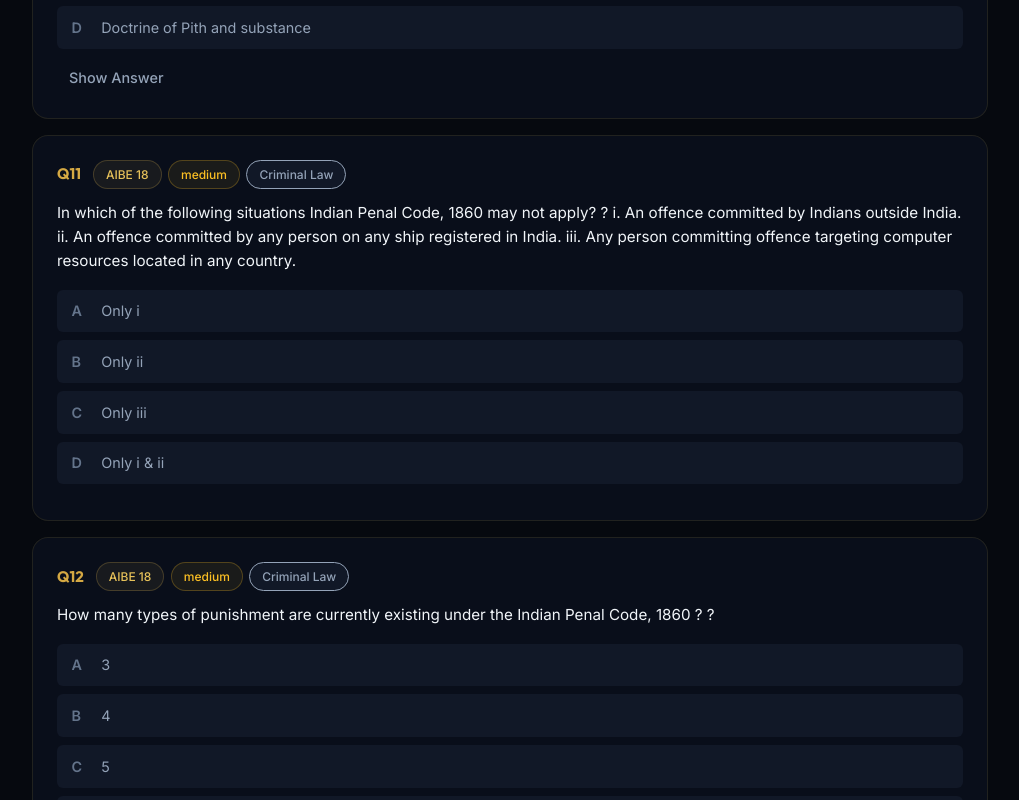
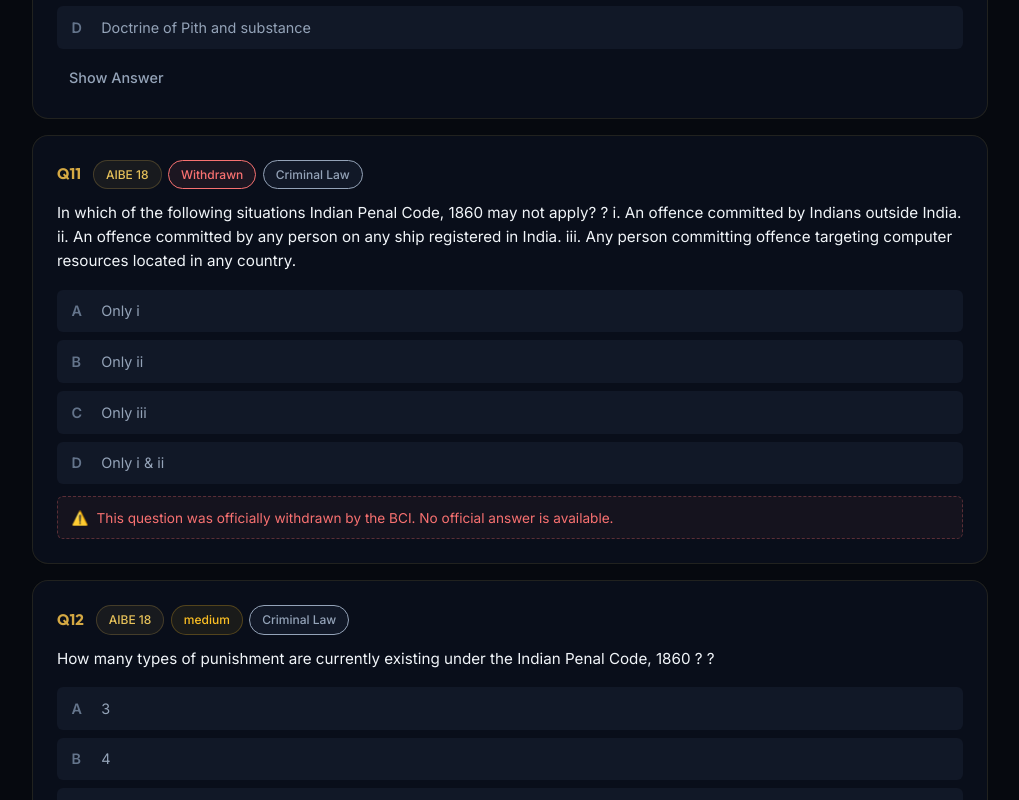
Before and after one commit to HridayHS/aibe, a React (Vite) app: page /questions in a window 1280 px wide. Shown: the part 4340-5140 px from the top of the page, without its empty margins (260-1279 px from the left). Built offline with nearby package versions, Linux system fonts and the light colour scheme.

Commit message:
Enhance UI to display BCI withdrawn badges and notes on questions page

```diff
--- a/src/pages/Questions.css
+++ b/src/pages/Questions.css
@@ -158,3 +158,23 @@
   font-size: 0.88rem;
   color: var(--text-secondary);
 }
+
+.tag-withdrawn {
+  color: #f87171;
+  border-color: rgba(248, 113, 113, 0.4);
+  background: rgba(248, 113, 113, 0.08);
+}
+
+.withdrawn-note {
+  font-size: 0.85rem;
+  color: #f87171;
+  padding: 0.65rem 0.85rem;
+  border-radius: var(--radius-sm);
+  background: rgba(248, 113, 113, 0.05);
+  border: 1px dashed rgba(248, 113, 113, 0.3);
+  margin-top: 0.5rem;
+  line-height: 1.5;
+  display: flex;
+  align-items: center;
+  gap: 0.5rem;
+}
--- a/src/pages/Questions.jsx
+++ b/src/pages/Questions.jsx
@@ -89,9 +89,13 @@ export default function Questions() {
               <span className="q-number">Q{q.questionNumber}</span>
               <div className="q-tags">
                 <span className="tag tag-gold">{q.exam}</span>
-                <span className="tag" style={{ color: getDiffColor(q.difficulty), borderColor: getDiffColor(q.difficulty) + '40', background: getDiffColor(q.difficulty) + '12' }}>
-                  {q.difficulty}
-                </span>
+                {!q.correctAnswer ? (
+                  <span className="tag tag-withdrawn">Withdrawn</span>
+                ) : (
+                  <span className="tag" style={{ color: getDiffColor(q.difficulty), borderColor: getDiffColor(q.difficulty) + '40', background: getDiffColor(q.difficulty) + '12' }}>
+                    {q.difficulty}
+                  </span>
+                )}
                 <span className="tag tag-subject">{q.subject}</span>
               </div>
             </div>
@@ -109,10 +113,15 @@ export default function Questions() {
                 )
               })}
             </div>
-            {q.correctAnswer && (
+            {q.correctAnswer ? (
               <button className="btn btn-ghost show-answer-btn" onClick={() => toggleAnswer(q.id)}>
                 {showAnswer[q.id] ? 'Hide Answer' : 'Show Answer'}
               </button>
+            ) : (
+              <div className="withdrawn-note">
+                <span>⚠️</span>
+                <span>This question was officially withdrawn by the BCI. No official answer is available.</span>
+              </div>
             )}
           </div>
         ))}
```
